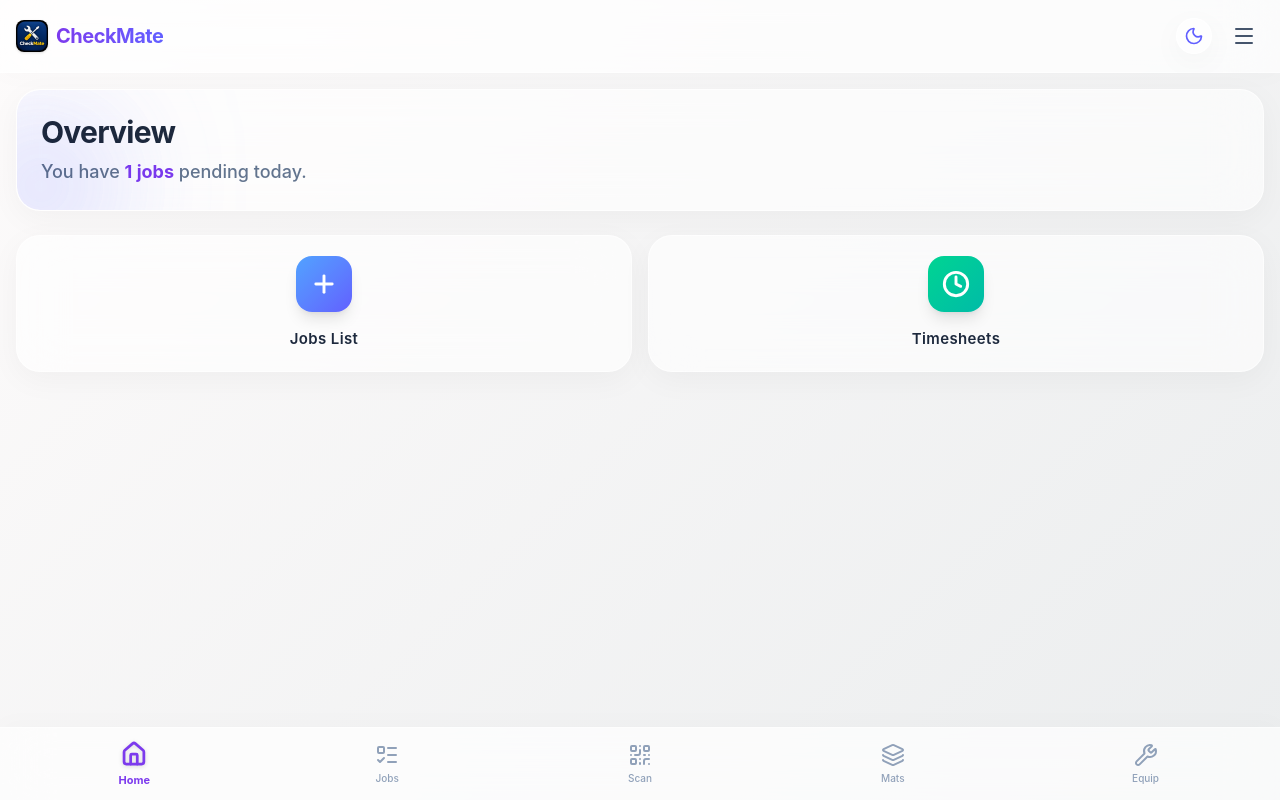
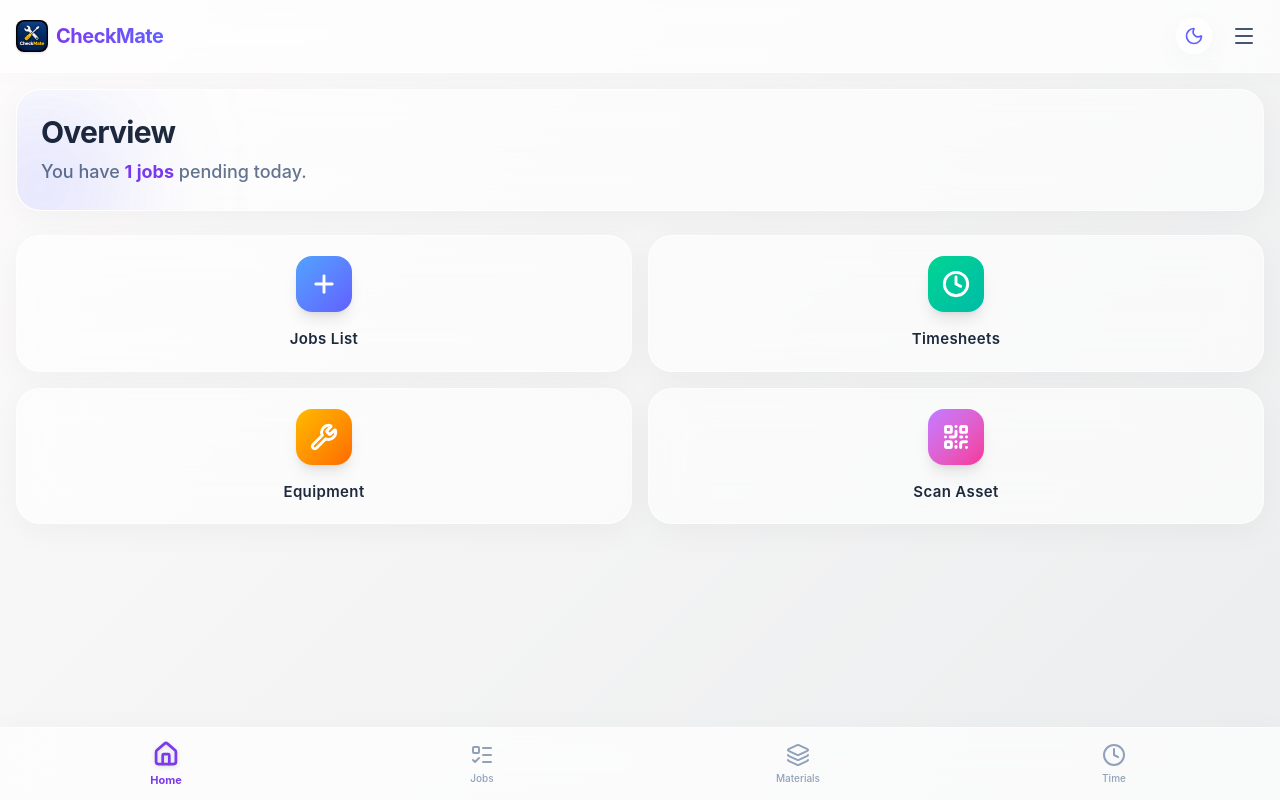
Before and after one commit to aprcamb-ctrl/CheckMate, a React (Vite) app: page / in a window 1280 px wide. Built offline with nearby package versions, Linux system fonts and the light colour scheme.

Commit message:
Move Scan and Equipment to Dashboard

```diff
--- a/src/components/layout/AppLayout.tsx
+++ b/src/components/layout/AppLayout.tsx
@@ -1,5 +1,5 @@
 import { Outlet, NavLink, useNavigate } from 'react-router-dom';
-import { Home, ListTodo, Layers, Moon, Sun, Menu, Trash2, Database, QrCode, Wrench } from 'lucide-react';
+import { Home, ListTodo, Layers, Clock, Moon, Sun, Menu, Trash2, Database } from 'lucide-react';
 import clsx from 'clsx';
 import { useStore } from '../../store/useStore';
 import { useEffect, useState } from 'react';
@@ -31,9 +31,8 @@ export default function AppLayout() {
   const navItems = [
     { to: '/', icon: Home, label: 'Home' },
     { to: '/todo', icon: ListTodo, label: 'Jobs' },
-    { to: '/scan', icon: QrCode, label: 'Scan' },
-    { to: '/materials', icon: Layers, label: 'Mats' },
-    { to: '/equipment', icon: Wrench, label: 'Equip' },
+    { to: '/materials', icon: Layers, label: 'Materials' },
+    { to: '/timesheets', icon: Clock, label: 'Time' },
   ];
 
   return (
--- a/src/pages/Dashboard.tsx
+++ b/src/pages/Dashboard.tsx
@@ -1,4 +1,4 @@
-import { Clock, Plus, Download, Share } from 'lucide-react';
+import { Clock, Plus, Download, Share, QrCode, Wrench } from 'lucide-react';
 import { useStore } from '../store/useStore';
 import { useState, useEffect, useMemo } from 'react';
 import { useNavigate } from 'react-router-dom';
@@ -93,6 +93,26 @@ export default function Dashboard() {
           </div>
           <span className="font-semibold text-[15px] tracking-wide">Timesheets</span>
         </div>
+
+        <div
+          onClick={() => navigate('/equipment')}
+          className="glass-panel p-5 flex flex-col items-center justify-center text-center hover-lift cursor-pointer group"
+        >
+          <div className="bg-gradient-to-br from-amber-400 to-orange-500 text-white p-3.5 rounded-2xl mb-4 shadow-lg group-hover:scale-110 transition-transform">
+            <Wrench strokeWidth={2.5} className="w-7 h-7" />
+          </div>
+          <span className="font-semibold text-[15px] tracking-wide">Equipment</span>
+        </div>
+
+        <div
+          onClick={() => navigate('/scan')}
+          className="glass-panel p-5 flex flex-col items-center justify-center text-center hover-lift cursor-pointer group"
+        >
+          <div className="bg-gradient-to-br from-purple-400 to-pink-500 text-white p-3.5 rounded-2xl mb-4 shadow-lg group-hover:scale-110 transition-transform">
+            <QrCode strokeWidth={2.5} className="w-7 h-7" />
+          </div>
+          <span className="font-semibold text-[15px] tracking-wide">Scan Asset</span>
+        </div>
       </div>
     </div>
   );
```
